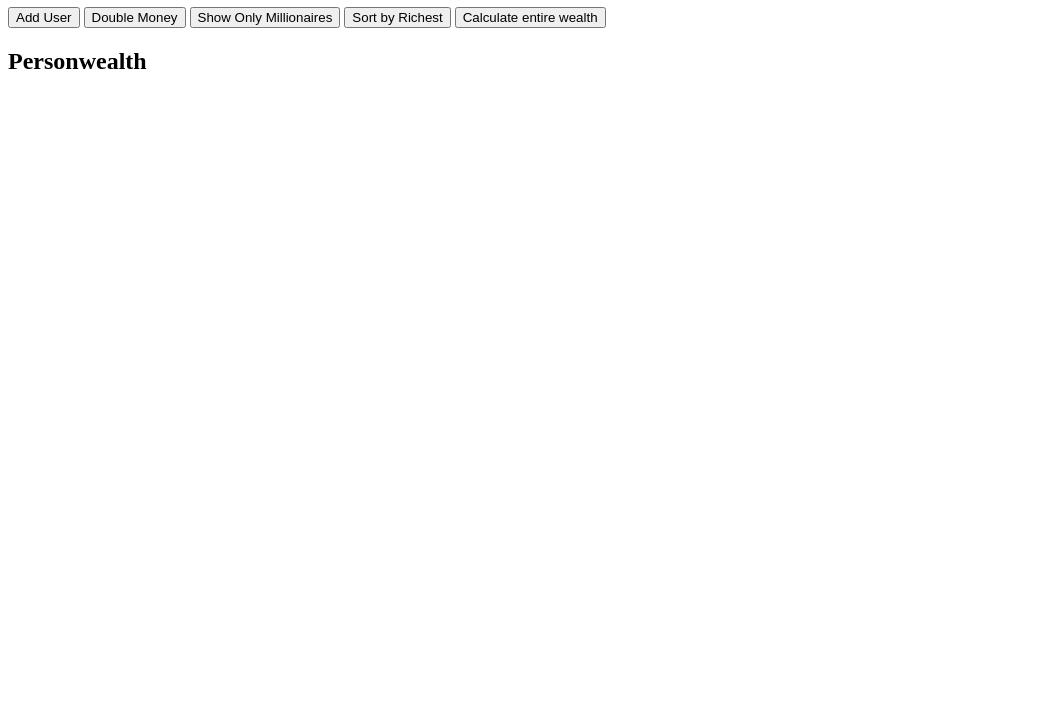
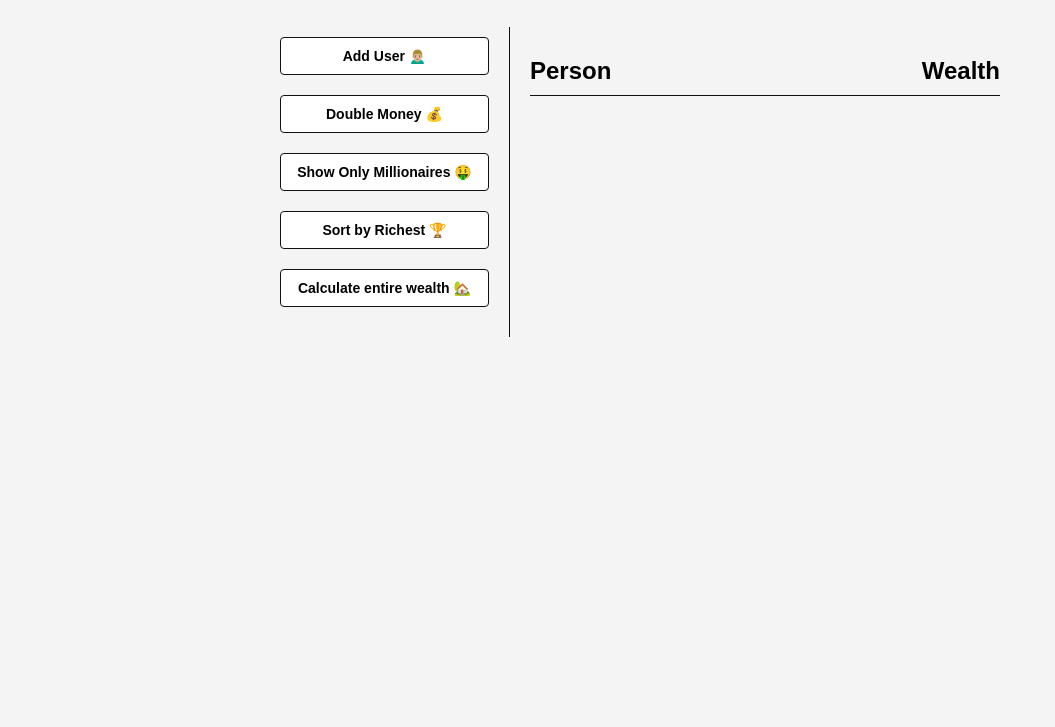
Before and after one commit to Azienda-Creativa/vanillajs-DOMarrays, a plain HTML site: page index.html in a window 1280 px wide. Shown: the part 73-800 px from the top of the page, without its empty margins (0-1055 px from the left). Drawn offline with Linux system fonts and the light colour scheme.

Commit message:
first css

```diff
--- a/index.html
+++ b/index.html
@@ -11,15 +11,15 @@
 
     <div class="container">
       <aside>
-        <button id="add-user">Add User</button>
-        <button id="double">Double Money</button>
-        <button id="show-millionaires">Show Only Millionaires</button>
-        <button id="sort">Sort by Richest</button>
-        <button id="calculate-wealth">Calculate entire wealth</button>
+        <button id="add-user">Add User 🙍🏼‍♂️</button>
+        <button id="double">Double Money 💰</button>
+        <button id="show-millionaires">Show Only Millionaires 🤑</button>
+        <button id="sort">Sort by Richest 🏆</button>
+        <button id="calculate-wealth">Calculate entire wealth 🏡</button>
       </aside>
 
       <main id="main">
-        <h2><strong>Person</strong>wealth</h2>
+        <h2><strong>Person</strong> Wealth</h2>
       </main>
     </div>
 
--- a/style.css
+++ b/style.css
@@ -0,0 +1,52 @@
+* {
+  box-sizing: border-box;
+}
+
+body {
+  background: #f4f4f4;
+  font-family: Arial, Helvetica, sans-serif;
+  display: flex;
+  flex-direction: column;
+  align-items: center;
+  min-height: 100vh;
+  margin: 0;
+}
+
+.container {
+  display: flex;
+  padding: 20px;
+  margin: 0 auto;
+  max-width: 100%;
+  width: 800px;
+}
+
+aside {
+  padding: 10px 20px;
+  width: 250px;
+  border-right: 1px solid #111;
+}
+
+button {
+  cursor: pointer;
+  background-color: #fff;
+  border: solid 1px #111;
+  border-radius: 4px;
+  display: block;
+  width: 100%;
+  padding: 10px;
+  margin-bottom: 20px;
+  font-size: 14px;
+  font-weight: bold;
+}
+
+main {
+  flex: 1;
+  padding: 10px 20px;
+}
+
+h2 {
+  border-bottom: 1px solid #111;
+  padding-bottom: 10px;
+  display: flex;
+  justify-content: space-between;
+}
```
